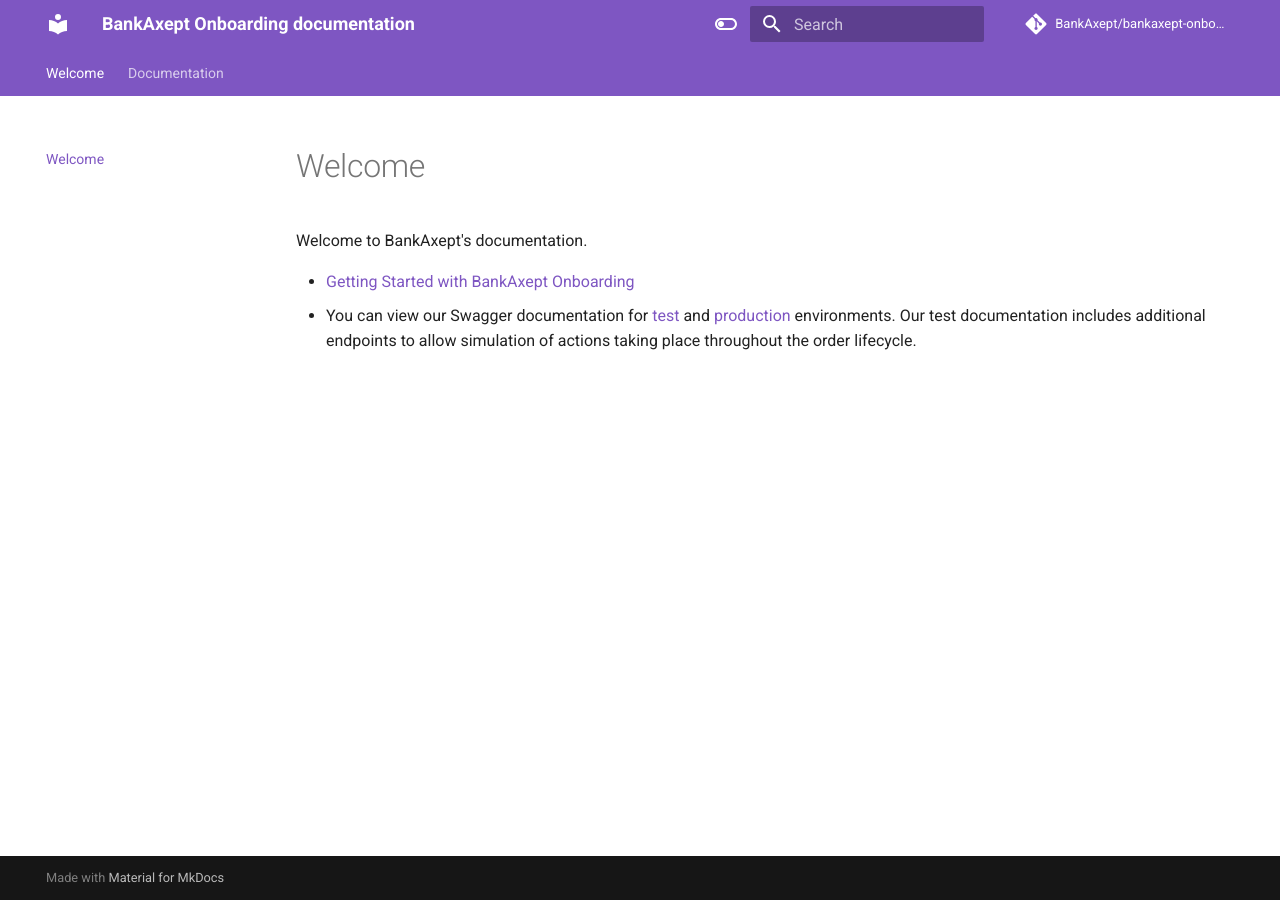
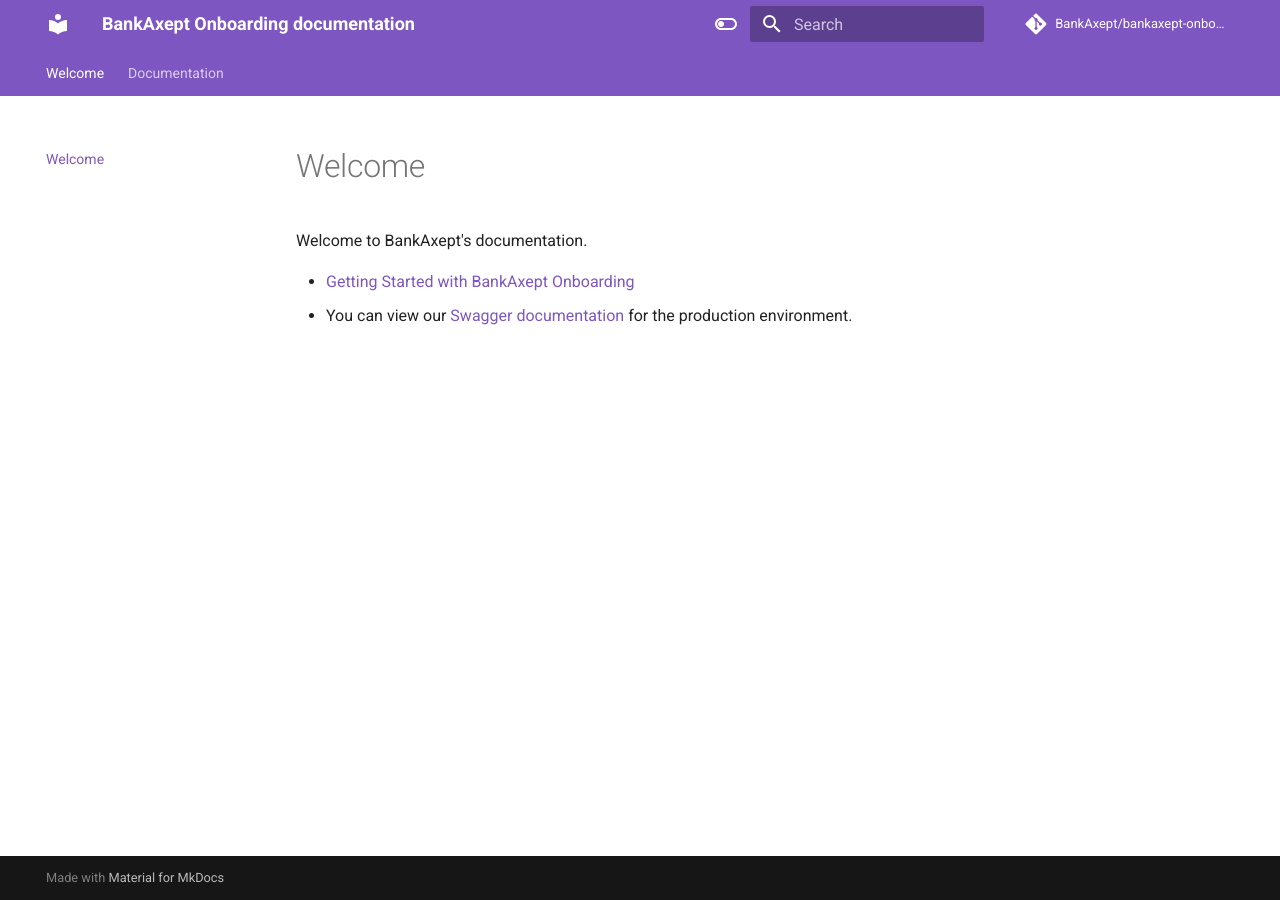
Before and after one commit to BankAxept/bankaxept-onboarding-external-documentation, an MkDocs documentation site: the page built from docs/README.md, in a window 1280 px wide. Built offline with MkDocs 1.6.1 and Material for MkDocs 9.7.7, drawn with Linux system fonts in a browser that asks for light colours; comment, search, counter and statistics services are not loaded.

Commit message:
Remove test Swagger link, keep only production link
Co-authored-by: olesand <53811500+olesand@users.noreply.github.com>

```diff
--- a/docs/README.md
+++ b/docs/README.md
@@ -1,5 +1,4 @@
 Welcome to BankAxept's documentation.
 
 * [Getting Started with BankAxept Onboarding](./getting_started.md)
-* You can view our Swagger documentation for [test](https://onboarding-test.baxlab.no/swagger-ui/index.html) and [production](https://onboarding.bankaxept.no/swagger-ui/index.html#/) environments.
-Our test documentation includes additional endpoints to allow simulation of actions taking place throughout the order lifecycle.
+* You can view our [Swagger documentation](https://onboarding.bankaxept.no/swagger-ui/index.html#/) for the production environment.
```
Also changed, not shown: 2 other files.
